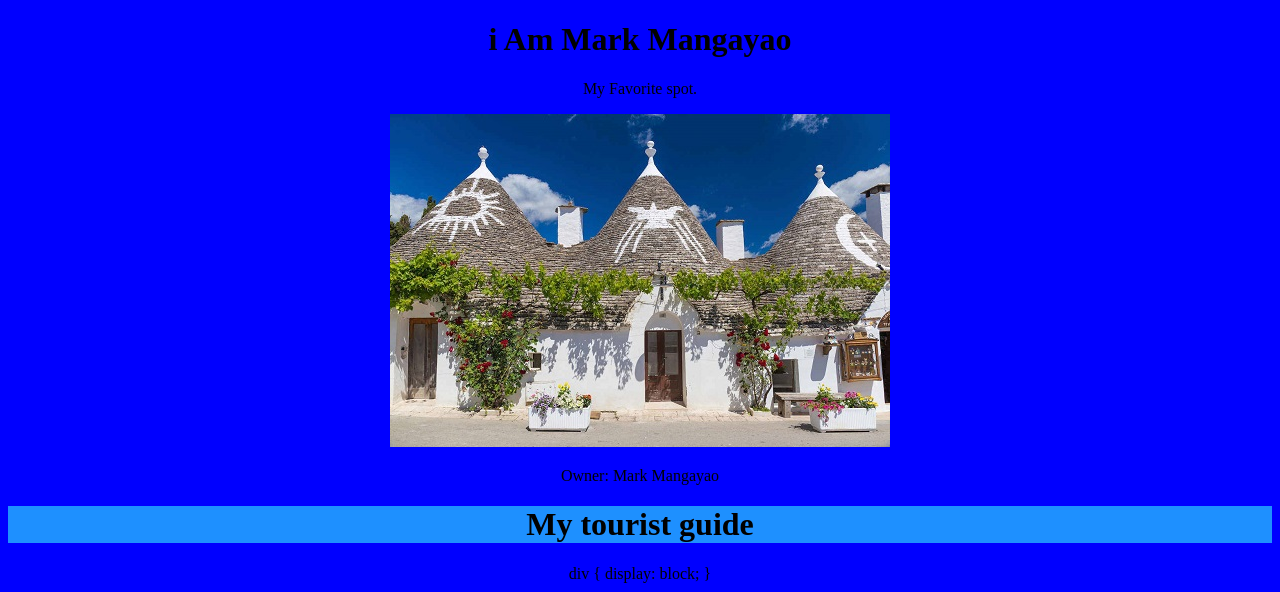
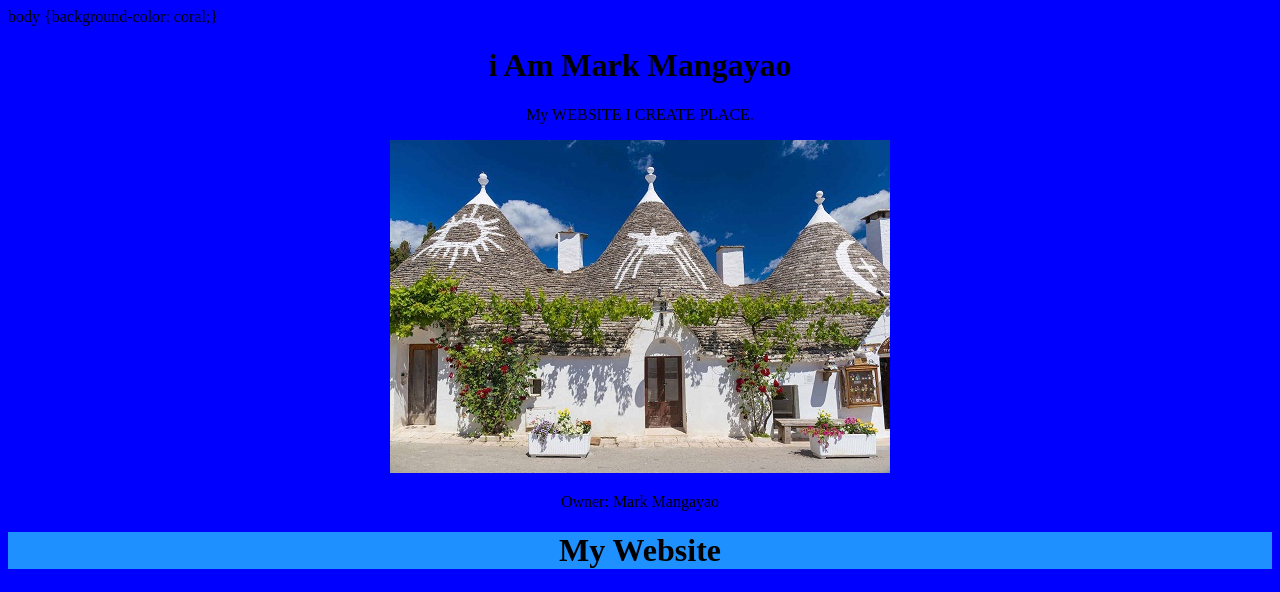
Before and after one commit to markmangayao/mark, a plain HTML site: page index.html in a window 1280 px wide. Shown: the top 592 px of the page. Drawn offline with Linux system fonts and the light colour scheme.

Commit message:
Update index.html

```diff
--- a/index.html
+++ b/index.html
@@ -2,15 +2,16 @@
 <html>
 <head>
 <body style="background-color :BLUE;">
+ body {background-color: coral;}
 <title>HI IM A PLACE TOURIST GUIDE</title>
 </head>
 <body>
 <center>
 <h1>i Am Mark Mangayao</h1>
-<p>My Favorite spot.</p>
+<p>My WEBSITE I CREATE PLACE.</p>
 <img src="pic_trulli.jpg" alt="Italian Trulli">
 <p>Owner: Mark Mangayao</p>
-<h1 style="background-color:DodgerBlue;">My tourist guide</h1>
+<h1 style="background-color:DodgerBlue;">My Website</h1>
 
 </body>
 </html>
```
